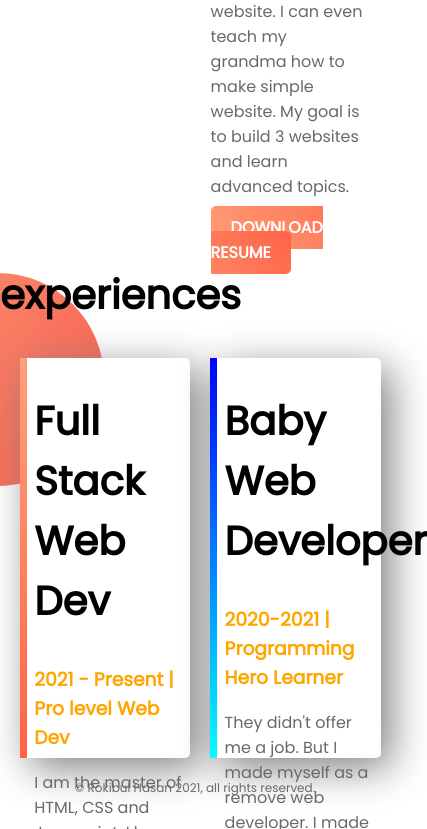
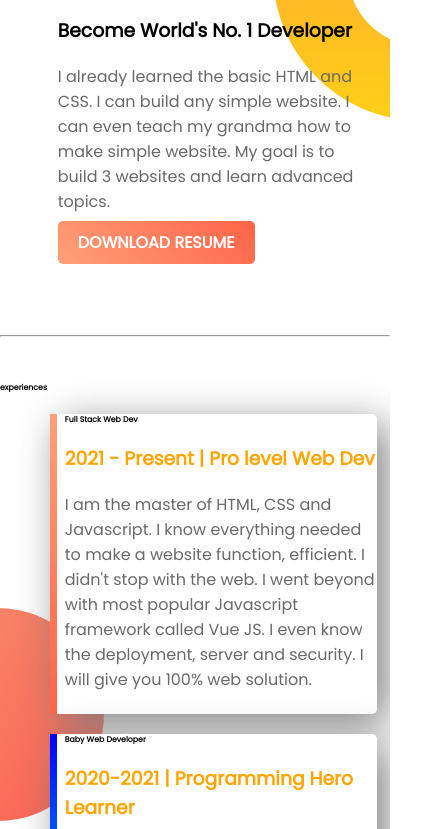
Before and after one commit to hasan1119/My-web-portfolio, a plain HTML site: page index.html in a window 390 px wide. Shown: the part 1171-2000 px from the top of the page, 427 px wide, since content can reach past the window. Drawn offline with Linux system fonts and the light colour scheme.

Commit message:
responsivness

```diff
--- a/index.html
+++ b/index.html
@@ -25,7 +25,7 @@
             <img src="./images/profile.png" alt="Profile Image">
         </div>
     </section>
-
+<hr>
     <section class="dream-area">
         <div class="half-width">
             <img src="./images/profile2.png" alt="Profile2 Image">
@@ -38,6 +38,7 @@
             <a href="#" class="link-button">DOWNLOAD RESUME</a>
         </div>
     </section>
+    <hr>
     <section class="experience-area">
         <h2>experiences</h2>
         <div id="full-stack" class="half-width single-experience">
@@ -54,6 +55,7 @@
                 it to them. They liked it. And uploaded the content. It was fun working at Programming Hero.</p>
         </div>
     </section>
+    <hr>
     <footer>
         <p>© Rokibul Hasan 2021, all rights reserved.</p>
     </footer>
--- a/style.css
+++ b/style.css
@@ -7,12 +7,16 @@ body {
 section.top-banner {
     background: url("./images/top-banner.png");
     background-repeat: no-repeat;
+    background-position: top left;
+    margin-top: 0;
 }
 
 section {
 
-    height: 500px;
-    margin-bottom: 150px;
+    min-height: 500px;
+    margin: 30px 0;
+    float: left;
+    clear: both;
 }
 
 .half-width {
@@ -27,11 +31,11 @@ section {
 }
 
 h1 {
-    font-size: 50px;
+    font-size: 3.5vw;
 }
 
 h2 {
-    font-size: 40px;
+    font-size: 2vw;
 }
 
 p {
@@ -66,7 +70,7 @@ section.experience-area {
 .single-experience {
     background: white;
     border-radius: 5px;
-    height: 80%;
+    min-height: 330px;
     box-shadow: 10px 10px 40px grey;
 }
 
@@ -81,7 +85,25 @@ section.experience-area {
     border-image: linear-gradient(180deg, blue, cyan);
     border-image-slice: 1;
 }
-footer p{
+
+footer p {
     font-size: 12px;
     text-align: center;
 }
+
+@media screen and (max-width:768px) {
+
+    .half-width {
+        width: 100%;
+        float: none;
+        margin: 20px 50px;
+        width: 80%;
+        margin-bottom: 20px;
+        min-height: 300px;
+
+    }
+}
+
+.experience-area{
+    overflow: hidden;
+}
```
Also changed, not shown: images/IMG20210307174007-removebg-preview (2) (2).png (added).
